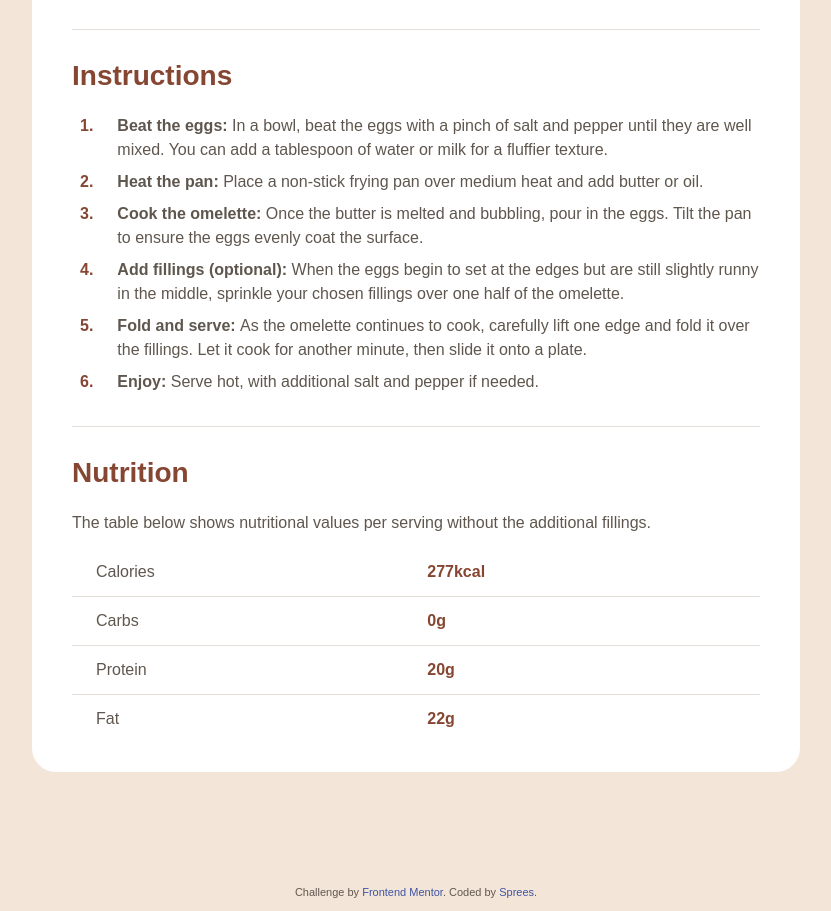
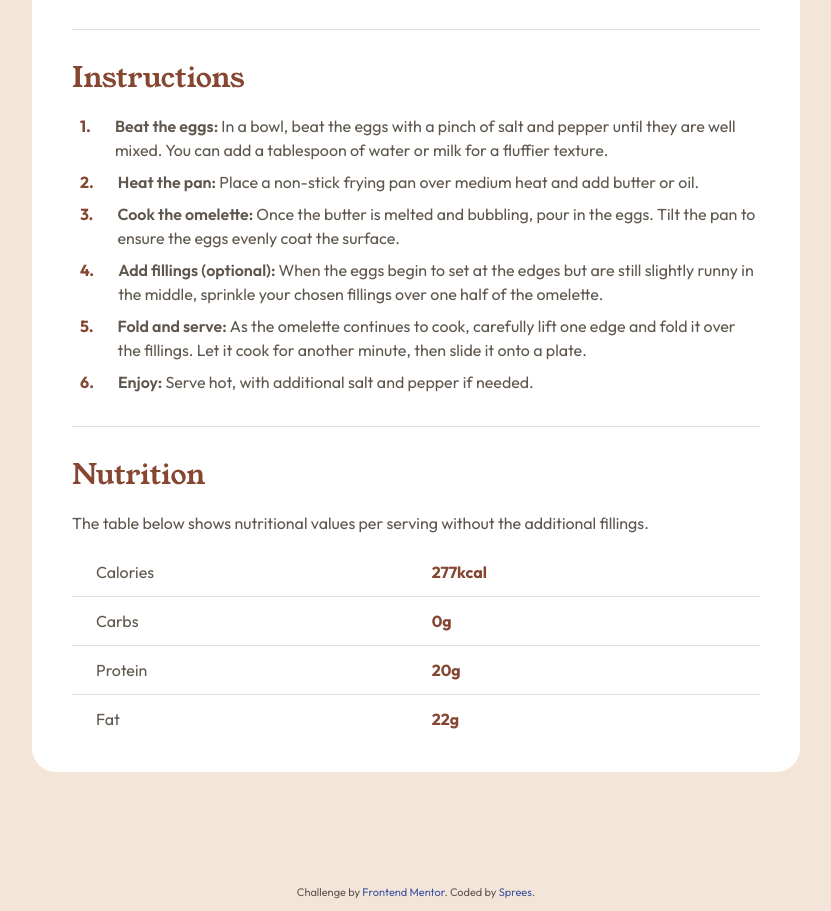
Before and after one commit to Sprees/fe-mentor_recipe-page, a plain HTML site: page index.html in a window 1280 px wide. Shown: the part 1088-1999 px from the top of the page, without its empty margins (224-1055 px from the left). Drawn offline with Linux system fonts and the light colour scheme; the site is published under a folder, as on GitHub Pages, so addresses that start at the root find nothing.

Commit message:
changed pathing to font file in @font-face

```diff
--- a/style.css
+++ b/style.css
@@ -3,7 +3,7 @@
     font-style: normal;
     font-weight: normal;
     font-display: swap;
-    src: url('/assets/fonts/young-serif/youngserif-regular.ttf')
+    src: url('./assets/fonts/young-serif/youngserif-regular.ttf')
         format('truetype');
 }
 
@@ -12,7 +12,7 @@
     font-style: normal;
     font-display: swap;
     font-weight: 400 700;
-    src: url('/assets/fonts/outfit/Outfit-VariableFont_wght.ttf')
+    src: url('./assets/fonts/outfit/Outfit-VariableFont_wght.ttf')
         format('truetype');
 }
 
```
